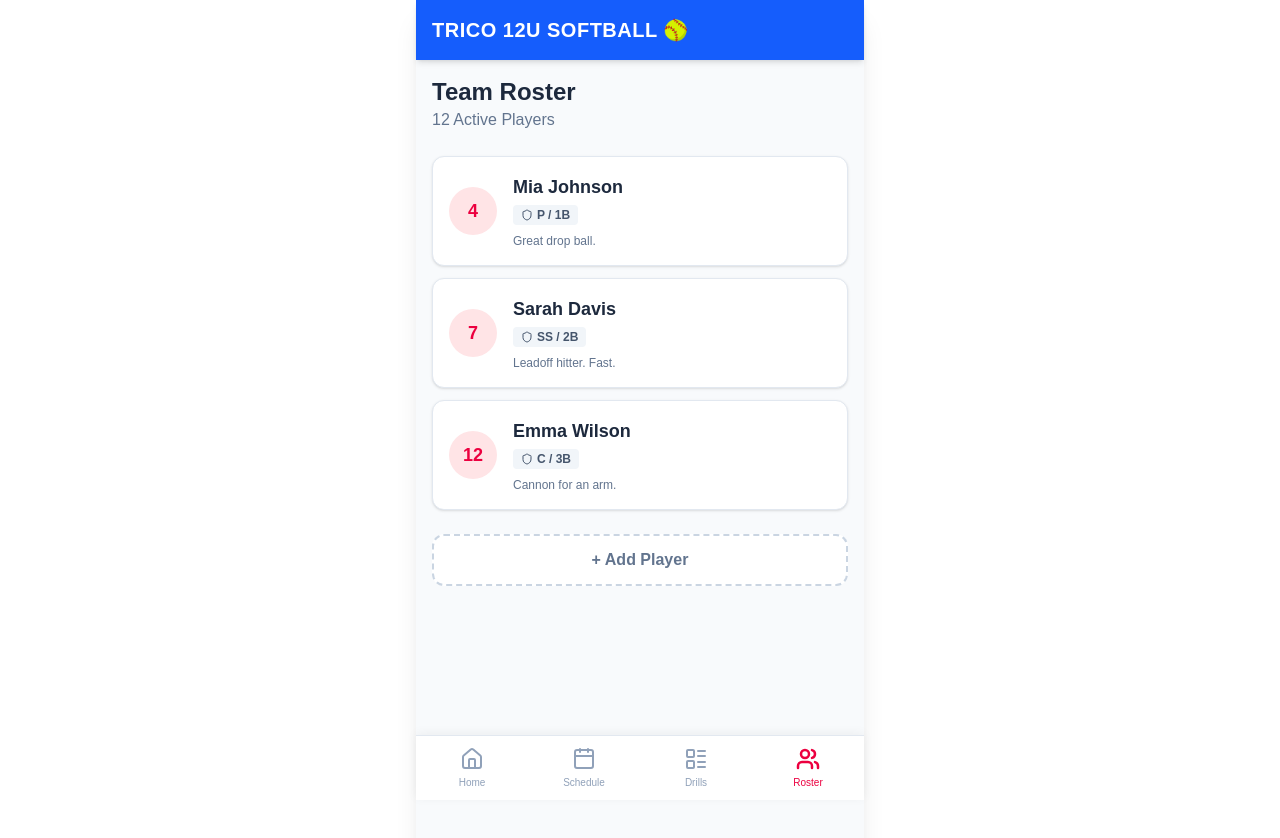
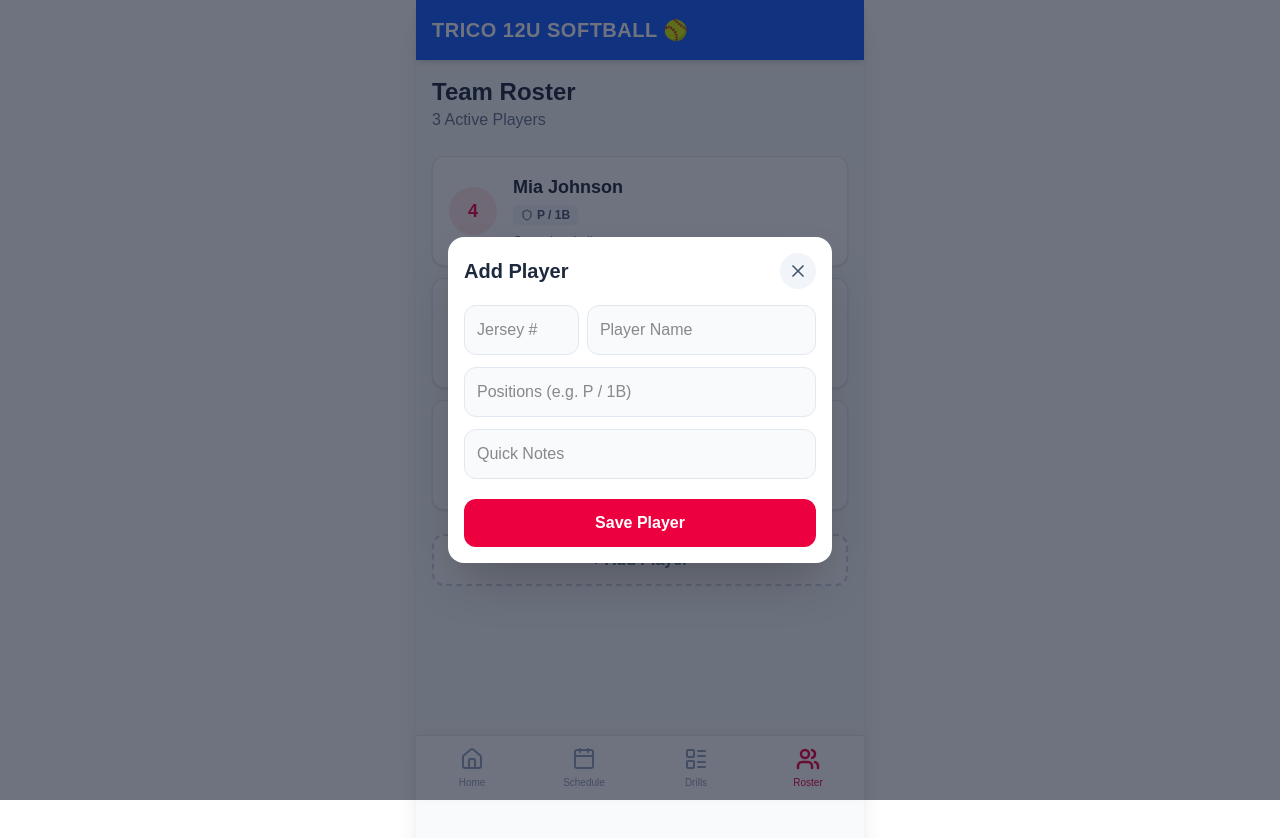
Before and after one commit to cryptoBrando/softball-app, a Next.js app in the folder softball-app/: page /softball-app/roster in a window 1280 px wide. Both pictures are taken after a click on the button "+ Add Player". Shown: the top 838 px of the page. Built offline with nearby package versions, Linux system fonts and the light colour scheme.

Commit message:
Add iteractive Add Event and Add Player modals

```diff
--- a/softball-app/src/app/roster/page.tsx
+++ b/softball-app/src/app/roster/page.tsx
@@ -1,17 +1,34 @@
-import { Shield } from 'lucide-react';
+"use client";
+
+import { Shield, X } from 'lucide-react';
+import { useState } from 'react';
 
 export default function Roster() {
-  const players = [
+  const [players, setPlayers] = useState([
     { number: 4, name: 'Mia Johnson', pos: 'P / 1B', notes: 'Great drop ball.' },
     { number: 7, name: 'Sarah Davis', pos: 'SS / 2B', notes: 'Leadoff hitter. Fast.' },
     { number: 12, name: 'Emma Wilson', pos: 'C / 3B', notes: 'Cannon for an arm.' },
-  ];
+  ]);
+
+  const [showModal, setShowModal] = useState(false);
+  const [newPlayer, setNewPlayer] = useState({ number: '', name: '', pos: '', notes: '' });
+
+  const handleAdd = () => {
+    if (newPlayer.name && newPlayer.number) {
+      setPlayers([...players, {
+          ...newPlayer,
+          number: parseInt(newPlayer.number) || 0
+      }]);
+      setShowModal(false);
+      setNewPlayer({ number: '', name: '', pos: '', notes: '' });
+    }
+  };
 
   return (
-    <div className="p-4 bg-slate-50 min-h-screen pb-24">
+    <div className="p-4 bg-slate-50 min-h-screen pb-24 relative">
       <div className="mb-6">
         <h1 className="text-2xl font-bold text-slate-800">Team Roster</h1>
-        <p className="text-slate-500 font-medium">12 Active Players</p>
+        <p className="text-slate-500 font-medium">{players.length} Active Players</p>
       </div>
 
       <div className="grid gap-3">
@@ -33,9 +50,63 @@ export default function Roster() {
         ))}
       </div>
 
-      <button className="mt-6 w-full py-3 bg-white border-2 border-dashed border-slate-300 rounded-xl text-slate-500 font-bold active:bg-slate-50">
+      <button
+        onClick={() => setShowModal(true)}
+        className="mt-6 w-full py-3 bg-white border-2 border-dashed border-slate-300 rounded-xl text-slate-500 font-bold active:bg-slate-50"
+      >
         + Add Player
       </button>
+
+      {showModal && (
+        <div className="fixed inset-0 bg-slate-900/60 z-50 flex items-center justify-center p-4">
+          <div className="bg-white rounded-2xl w-full max-w-sm p-4 overflow-hidden shadow-2xl">
+            <div className="flex justify-between items-center mb-4">
+              <h2 className="text-xl font-bold text-slate-800">Add Player</h2>
+              <button onClick={() => setShowModal(false)} className="p-2 bg-slate-100 rounded-full text-slate-600">
+                 <X size={20} />
+              </button>
+            </div>
+            <div className="space-y-3">
+                <div className="flex gap-2">
+                    <input
+                       type="text"
+                       placeholder="Jersey #"
+                       className="w-1/3 p-3 bg-slate-50 border border-slate-200 rounded-xl outline-none focus:border-rose-500"
+                       value={newPlayer.number}
+                       onChange={(e) => setNewPlayer({...newPlayer, number: e.target.value})}
+                    />
+                    <input
+                       type="text"
+                       placeholder="Player Name"
+                       className="w-2/3 p-3 bg-slate-50 border border-slate-200 rounded-xl outline-none focus:border-rose-500"
+                       value={newPlayer.name}
+                       onChange={(e) => setNewPlayer({...newPlayer, name: e.target.value})}
+                    />
+                </div>
+                <input
+                   type="text"
+                   placeholder="Positions (e.g. P / 1B)"
+                   className="w-full p-3 bg-slate-50 border border-slate-200 rounded-xl outline-none focus:border-rose-500"
+                   value={newPlayer.pos}
+                   onChange={(e) => setNewPlayer({...newPlayer, pos: e.target.value})}
+                />
+                <input
+                   type="text"
+                   placeholder="Quick Notes"
+                   className="w-full p-3 bg-slate-50 border border-slate-200 rounded-xl outline-none focus:border-rose-500"
+                   value={newPlayer.notes}
+                   onChange={(e) => setNewPlayer({...newPlayer, notes: e.target.value})}
+                />
+                <button
+                    onClick={handleAdd}
+                    className="w-full py-3 mt-2 bg-rose-600 text-white font-bold rounded-xl active:bg-rose-700"
+                >
+                    Save Player
+                </button>
+            </div>
+          </div>
+        </div>
+      )}
     </div>
   );
 }
--- a/softball-app/src/app/schedule/page.tsx
+++ b/softball-app/src/app/schedule/page.tsx
@@ -1,21 +1,36 @@
+"use client";
+
 import Link from 'next/link';
-import { Calendar, MapPin, Clock } from 'lucide-react';
+import { Calendar, MapPin, Clock, X } from 'lucide-react';
+import { useState } from 'react';
 
 export default function Schedule() {
-  const events = [
+  const [events, setEvents] = useState([
     { type: 'Game', date: 'May 12, 2026', time: '6:00 PM', opponent: 'Sparta', location: 'Field 4', isNext: true },
     { type: 'Practice', date: 'May 14, 2026', time: '5:30 PM', opponent: 'Infield Focus', location: 'Field 2', isNext: false },
     { type: 'Game', date: 'May 16, 2026', time: '9:00 AM', opponent: 'Lightning', location: 'Field 1', isNext: false },
-  ];
+  ]);
+  const [showModal, setShowModal] = useState(false);
+  const [newEvent, setNewEvent] = useState({ type: 'Practice', date: '', time: '', opponent: '', location: '' });
+
+  const handleAdd = () => {
+    if (newEvent.date && newEvent.opponent) {
+      setEvents([...events, { ...newEvent, isNext: false }]);
+      setShowModal(false);
+      setNewEvent({ type: 'Practice', date: '', time: '', opponent: '', location: '' });
+    }
+  };
 
   return (
-    <div className="p-4 bg-slate-50 min-h-screen pb-24">
+    <div className="p-4 bg-slate-50 min-h-screen pb-24 relative">
       <div className="mb-6 flex justify-between items-end">
         <div>
           <h1 className="text-2xl font-bold text-slate-800">Schedule</h1>
           <p className="text-slate-500 font-medium">May 2026</p>
         </div>
-        <button className="bg-rose-100 text-rose-600 px-3 py-1.5 rounded-lg text-sm font-bold active:bg-rose-200">
+        <button
+            onClick={() => setShowModal(true)}
+            className="bg-rose-100 text-rose-600 px-3 py-1.5 rounded-lg text-sm font-bold active:bg-rose-200">
           + Add Event
         </button>
       </div>
@@ -55,6 +70,66 @@ export default function Schedule() {
           </div>
         ))}
       </div>
+
+      {showModal && (
+        <div className="fixed inset-0 bg-slate-900/60 z-50 flex items-center justify-center p-4">
+          <div className="bg-white rounded-2xl w-full max-w-sm p-4 overflow-hidden shadow-2xl">
+            <div className="flex justify-between items-center mb-4">
+              <h2 className="text-xl font-bold text-slate-800">Add Event</h2>
+              <button onClick={() => setShowModal(false)} className="p-2 bg-slate-100 rounded-full text-slate-600">
+                 <X size={20} />
+              </button>
+            </div>
+            <div className="space-y-3">
+                <select
+                   className="w-full p-3 bg-slate-50 border border-slate-200 rounded-xl outline-none focus:border-rose-500"
+                   value={newEvent.type}
+                   onChange={(e) => setNewEvent({...newEvent, type: e.target.value})}
+                >
+                    <option>Practice</option>
+                    <option>Game</option>
+                    <option>Tournament</option>
+                </select>
+                <input
+                   type="text"
+                   placeholder="Opponent or Focus (e.g. Thunder)"
+                   className="w-full p-3 bg-slate-50 border border-slate-200 rounded-xl outline-none focus:border-rose-500"
+                   value={newEvent.opponent}
+                   onChange={(e) => setNewEvent({...newEvent, opponent: e.target.value})}
+                />
+                <div className="flex gap-2">
+                    <input
+                       type="text"
+                       placeholder="Date (e.g. May 18)"
+                       className="w-1/2 p-3 bg-slate-50 border border-slate-200 rounded-xl outline-none focus:border-rose-500"
+                       value={newEvent.date}
+                       onChange={(e) => setNewEvent({...newEvent, date: e.target.value})}
+                    />
+                    <input
+                       type="text"
+                       placeholder="Time (e.g. 6:00 PM)"
+                       className="w-1/2 p-3 bg-slate-50 border border-slate-200 rounded-xl outline-none focus:border-rose-500"
+                       value={newEvent.time}
+                       onChange={(e) => setNewEvent({...newEvent, time: e.target.value})}
+                    />
+                </div>
+                <input
+                   type="text"
+                   placeholder="Location (e.g. Field 3)"
+                   className="w-full p-3 bg-slate-50 border border-slate-200 rounded-xl outline-none focus:border-rose-500"
+                   value={newEvent.location}
+                   onChange={(e) => setNewEvent({...newEvent, location: e.target.value})}
+                />
+                <button
+                    onClick={handleAdd}
+                    className="w-full py-3 mt-2 bg-rose-600 text-white font-bold rounded-xl active:bg-rose-700"
+                >
+                    Save Event
+                </button>
+            </div>
+          </div>
+        </div>
+      )}
     </div>
   );
 }
```
